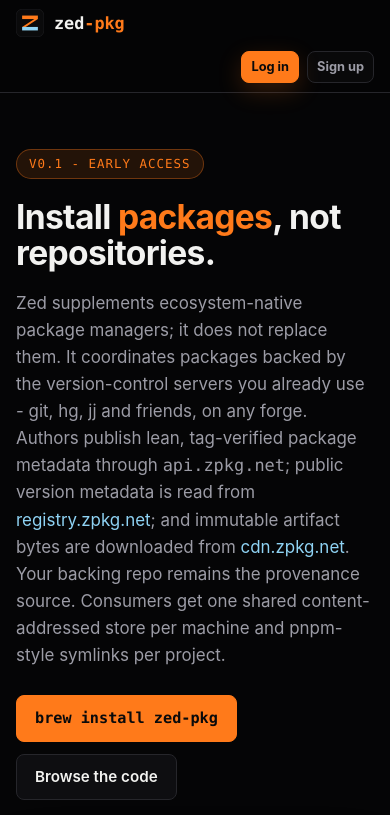
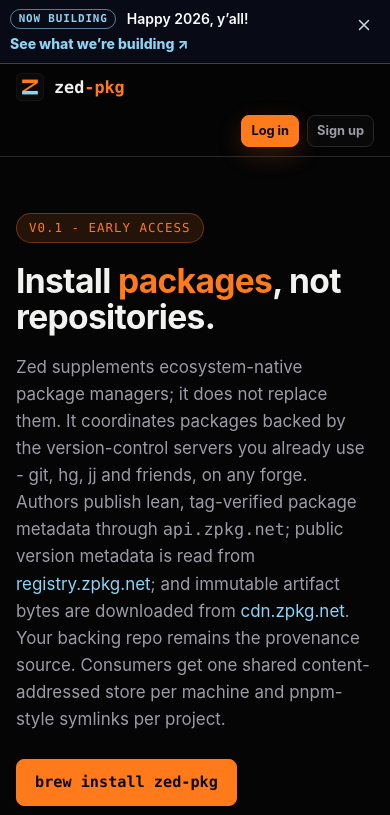
Before and after one commit to zed-pkg/zed-pkg.github.io, an Astro site: page / in a window 390 px wide. Shown: the top 815 px of the page. Built offline with nearby package versions, Linux system fonts and the light colour scheme; Astro itself is replaced by a stand-in of ours; no server answers.

Commit message:
feat(site): add dismissible announcement bar

```diff
--- /dev/null
+++ b/public/announcement-bar.js
@@ -0,0 +1,33 @@
+const bars = document.querySelectorAll("[data-announcement-bar]");
+
+for (const bar of bars) {
+  const storageKey = bar.dataset.storageKey;
+  let dismissed = false;
+
+  if (storageKey) {
+    try {
+      dismissed = localStorage.getItem(storageKey) === "dismissed";
+    } catch {
+      // Storage can be unavailable; dismissal still works for this page view.
+    }
+  }
+
+  if (dismissed) continue;
+
+  bar.hidden = false;
+  const dismissButton = bar.querySelector("[data-announcement-dismiss]");
+  dismissButton?.addEventListener(
+    "click",
+    () => {
+      bar.hidden = true;
+      if (!storageKey) return;
+
+      try {
+        localStorage.setItem(storageKey, "dismissed");
+      } catch {
+        // The bar remains dismissed for this page view when storage is blocked.
+      }
+    },
+    { once: true },
+  );
+}
--- /dev/null
+++ b/src/components/AnnouncementBar.astro
@@ -0,0 +1,205 @@
+---
+interface Props {
+  storageKey: string;
+  message: string;
+  href: string;
+  linkLabel: string;
+  tone?: "ember" | "rust" | "mint" | "copper" | "electric" | "gold" | "cyan" | "amber" | "lime";
+}
+
+const {
+  storageKey,
+  message,
+  href,
+  linkLabel,
+  tone = "ember",
+} = Astro.props;
+const external = /^https?:\/\//.test(href);
+---
+
+<aside
+  class:list={["announcement-bar", `announcement-bar--${tone}`]}
+  data-announcement-bar
+  data-storage-key={storageKey}
+  aria-label="Announcement"
+  hidden
+>
+  <div class="announcement-bar__inner">
+    <p>
+      <span class="announcement-bar__label">Now building</span>
+      <span>{message}</span>
+      <a href={href} target={external ? "_blank" : undefined} rel={external ? "noopener noreferrer" : undefined}>
+        {linkLabel} <span aria-hidden="true">↗</span>
+      </a>
+    </p>
+    <button type="button" data-announcement-dismiss aria-label="Dismiss announcement">
+      <svg viewBox="0 0 20 20" aria-hidden="true">
+        <path d="m5 5 10 10M15 5 5 15"></path>
+      </svg>
+    </button>
+  </div>
+</aside>
+
+<script is:inline type="module" src="/announcement-bar.js"></script>
+
+<style>
+  .announcement-bar {
+    --announcement-bg: #0b1020;
+    --announcement-border: #f6ad5538;
+    --announcement-accent: #f6ad55;
+    position: relative;
+    z-index: 400;
+    border-bottom: 1px solid var(--announcement-border);
+    background: var(--announcement-bg);
+    color: #f8fafc;
+    font: 600 0.875rem/1.45 Inter, ui-sans-serif, system-ui, sans-serif;
+  }
+
+  .announcement-bar[hidden] {
+    display: none;
+  }
+
+  .announcement-bar--rust {
+    --announcement-bg: #211411;
+    --announcement-border: #fb92704a;
+    --announcement-accent: #ffad92;
+  }
+
+  .announcement-bar--mint {
+    --announcement-bg: #071c1a;
+    --announcement-border: #5eead44a;
+    --announcement-accent: #7cebd8;
+  }
+
+  .announcement-bar--copper {
+    --announcement-bg: #17110d;
+    --announcement-border: #f59e5b4a;
+    --announcement-accent: #f5a66b;
+  }
+
+  .announcement-bar--electric {
+    --announcement-bg: #080b16;
+    --announcement-border: #7dd3fc4a;
+    --announcement-accent: #8fd3f4;
+  }
+
+  .announcement-bar--gold {
+    --announcement-bg: #15140d;
+    --announcement-border: #d9bd674f;
+    --announcement-accent: #e8ce78;
+  }
+
+  .announcement-bar--cyan {
+    --announcement-bg: #071324;
+    --announcement-border: #22d3ee4a;
+    --announcement-accent: #67e8f9;
+  }
+
+  .announcement-bar--amber {
+    --announcement-bg: #1c1208;
+    --announcement-border: #fb923c4a;
+    --announcement-accent: #fdba74;
+  }
+
+  .announcement-bar--lime {
+    --announcement-bg: #102019;
+    --announcement-border: #86efac4a;
+    --announcement-accent: #86efac;
+  }
+
+  .announcement-bar__inner {
+    display: grid;
+    grid-template-columns: minmax(0, 1fr) auto;
+    align-items: center;
+    gap: 0.75rem;
+    width: min(1180px, calc(100% - 2rem));
+    min-height: 2.75rem;
+    margin: 0 auto;
+    padding: 0.35rem 0;
+  }
+
+  p {
+    display: flex;
+    flex-wrap: wrap;
+    align-items: center;
+    justify-content: center;
+    gap: 0.3rem 0.65rem;
+    margin: 0;
+    text-align: center;
+    text-wrap: balance;
+  }
+
+  .announcement-bar__label {
+    border: 1px solid color-mix(in srgb, var(--announcement-accent) 58%, transparent);
+    border-radius: 999px;
+    padding: 0.12rem 0.48rem;
+    color: var(--announcement-accent);
+    font: 800 0.68rem/1.25 ui-monospace, SFMono-Regular, Menlo, Consolas, monospace;
+    letter-spacing: 0.08em;
+    text-transform: uppercase;
+  }
+
+  a {
+    color: var(--announcement-accent);
+    font-weight: 800;
+    text-decoration-thickness: 1px;
+    text-underline-offset: 0.2em;
+  }
+
+  a:hover {
+    text-decoration-thickness: 2px;
+  }
+
+  button {
+    display: inline-grid;
+    width: 2rem;
+    height: 2rem;
+    place-items: center;
+    border: 0;
+    border-radius: 999px;
+    background: transparent;
+    color: #cbd5e1;
+    cursor: pointer;
+  }
+
+  button:hover {
+    background: #ffffff14;
+    color: #ffffff;
+  }
+
+  button:focus-visible {
+    outline: 2px solid var(--announcement-accent);
+    outline-offset: 2px;
+  }
+
+  svg {
+    width: 1.125rem;
+    height: 1.125rem;
+    fill: none;
+    stroke: currentColor;
+    stroke-linecap: round;
+    stroke-width: 1.75;
+  }
+
+  @media (max-width: 640px) {
+    .announcement-bar__inner {
+      width: min(100% - 1.25rem, 1180px);
+      align-items: start;
+      padding-block: 0.55rem;
+    }
+
+    p {
+      justify-content: flex-start;
+      text-align: left;
+    }
+  }
+
+  @media (prefers-reduced-motion: reduce) {
+    *,
+    *::before,
+    *::after {
+      scroll-behavior: auto !important;
+      transition-duration: 0.01ms !important;
+    }
+  }
+</style>
--- a/src/layouts/Base.astro
+++ b/src/layouts/Base.astro
@@ -1,6 +1,7 @@
 ---
 import "../styles/global.css";
 import "../styles/mobile-hardening.css";
+import AnnouncementBar from "../components/AnnouncementBar.astro";
 
 interface Props {
   title?: string;
@@ -59,6 +60,13 @@
     <script type="module" src="/account-session.js"></script>
   </head>
   <body>
+    <AnnouncementBar
+      storageKey="site-announcement:zed-pkg:v1"
+      message="Happy 2026, y’all!"
+      href="/getting-started/"
+      linkLabel="See what we’re building"
+      tone="electric"
+    />
     <nav>
       <div class="wrap nav-inner">
         <a class="brand" href="/">
```
